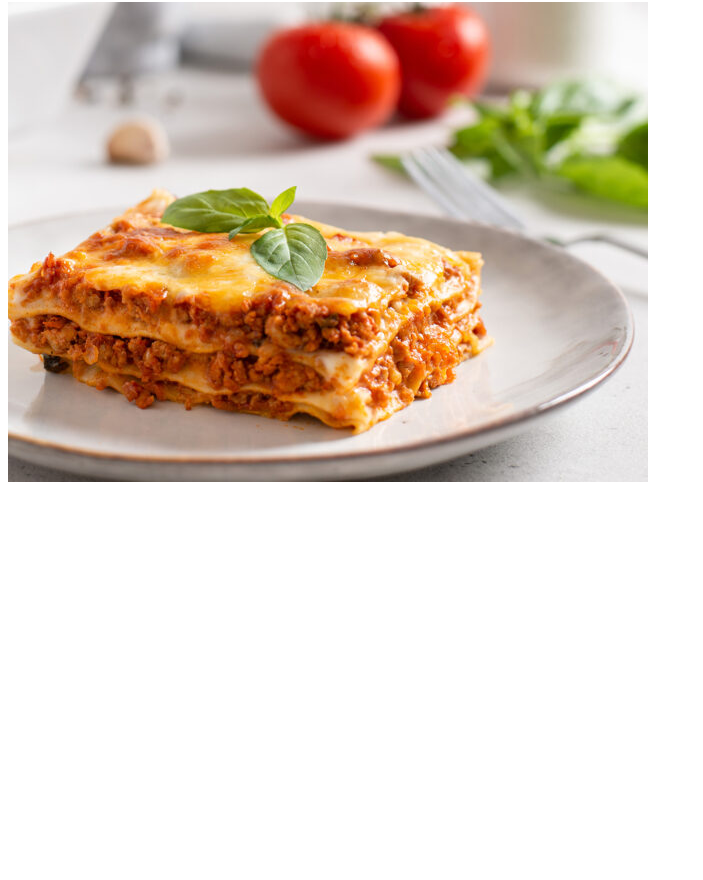
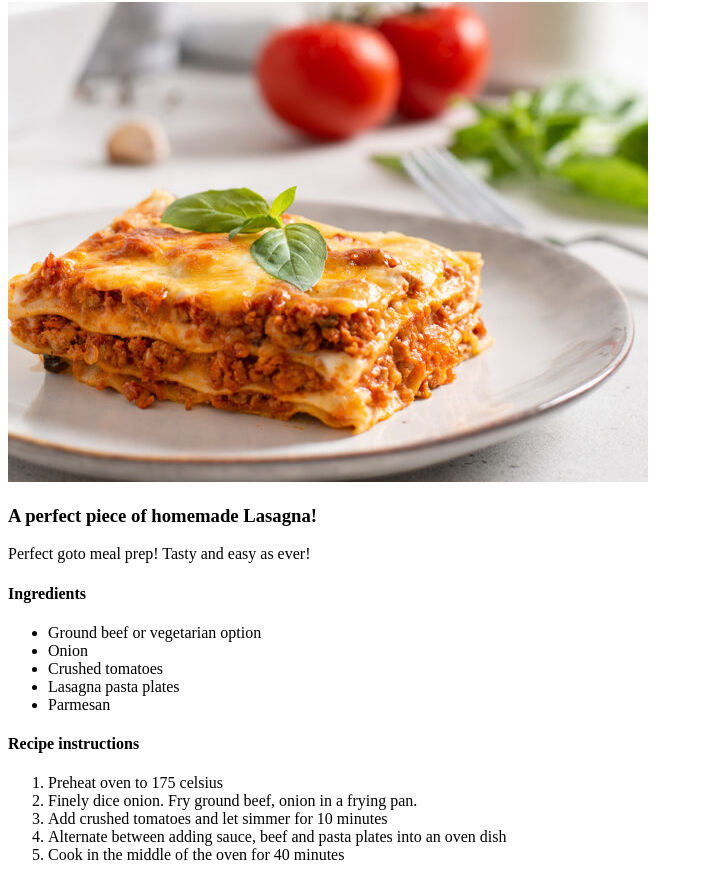
Before and after one commit to keeviinhansson/odin-recipes, a plain HTML site: page recipes/lasagna.html in a window 1280 px wide. Shown: the part 78-958 px from the top of the page, without its empty margins (0-703 px from the left). Before the commit the page ends 800 px from the top, so only its background shows below. Drawn offline with Linux system fonts and the light colour scheme.

Commit message:
Added divs with lists of ingredients and instructions to both recipes

```diff
--- a/recipes/lasagna.html
+++ b/recipes/lasagna.html
@@ -10,6 +10,34 @@
     <h1>Lasagna Recipe</h1>
 
     <img src="../images/lasagna.jpg" alt="a nice plate of lasagna">
+
+    <h3>A perfect piece of homemade Lasagna!</h3>
+    <p>Perfect goto meal prep! Tasty and easy as ever!</p>
+
+    <div>
+        <h4>Ingredients</h4>
+        <ul>
+            <li>Ground beef or vegetarian option</li>
+            <li>Onion</li>
+            <li>Crushed tomatoes</li>
+            <li>Lasagna pasta plates</li>
+            <li>Parmesan</li>
+        </ul>
+    </div>
+
+    <div>
+        <h4>Recipe instructions</h4>
+        <ol>
+            <li>Preheat oven to 175 celsius</li>
+            <li>Finely dice onion. Fry ground beef, onion in a
+                frying pan.</li>
+            <li>Add crushed tomatoes and let simmer for 10 minutes</li>
+            <li>Alternate between adding sauce, beef and pasta plates
+                into an oven dish</li>
+            <li>Cook in the middle of the oven for 40 minutes</li>
+        </ol>
+
+    </div>
 </body>
 
 
```
Also changed, not shown: recipes/tacos.html (+27 -0 lines).
